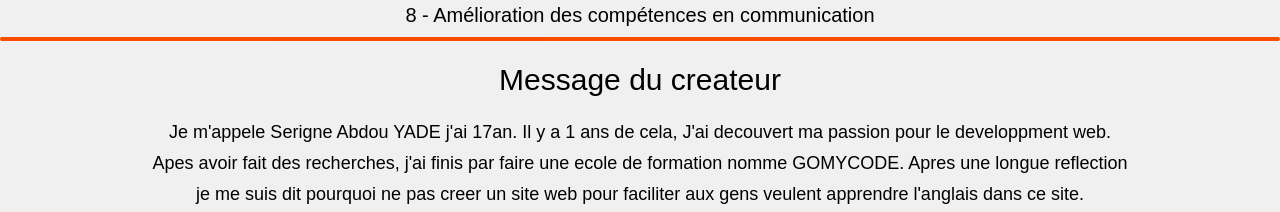
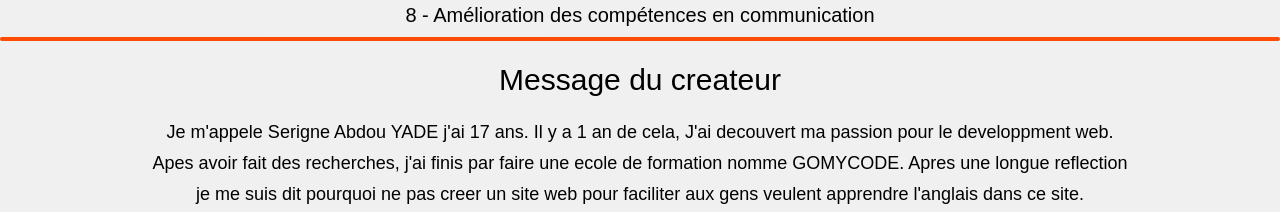
Before and after one commit to black-codeur/english-learning-senegal, a plain HTML site: page index.html in a window 1280 px wide. Shown: the part 1280-1492 px from the top of the page. Drawn offline with Linux system fonts and the light colour scheme; a script that the page names is missing.

Commit message:
index.html

```diff
--- a/index.html
+++ b/index.html
@@ -82,7 +82,7 @@
 
 
  <div class="message" >
-<p>Je m'appele Serigne Abdou YADE  j'ai 17an. Il y a 1 ans de cela, J'ai decouvert ma passion  pour le developpment web.</p>
+<p>Je m'appele Serigne Abdou YADE  j'ai 17 ans. Il y a 1 an de cela, J'ai decouvert ma passion  pour le developpment web.</p>
 <p>Apes avoir fait des recherches, j'ai finis par faire une ecole de formation nomme GOMYCODE. Apres une longue reflection</p>
 <p>je me suis dit pourquoi ne pas creer un site web pour faciliter aux gens veulent apprendre l'anglais dans ce site. </p>
 <p>Vous pouvez y retrouver des cour (grammaire, speaking...)et aussi des exercices. J'espere que vous apprecierez cette</p>
```
